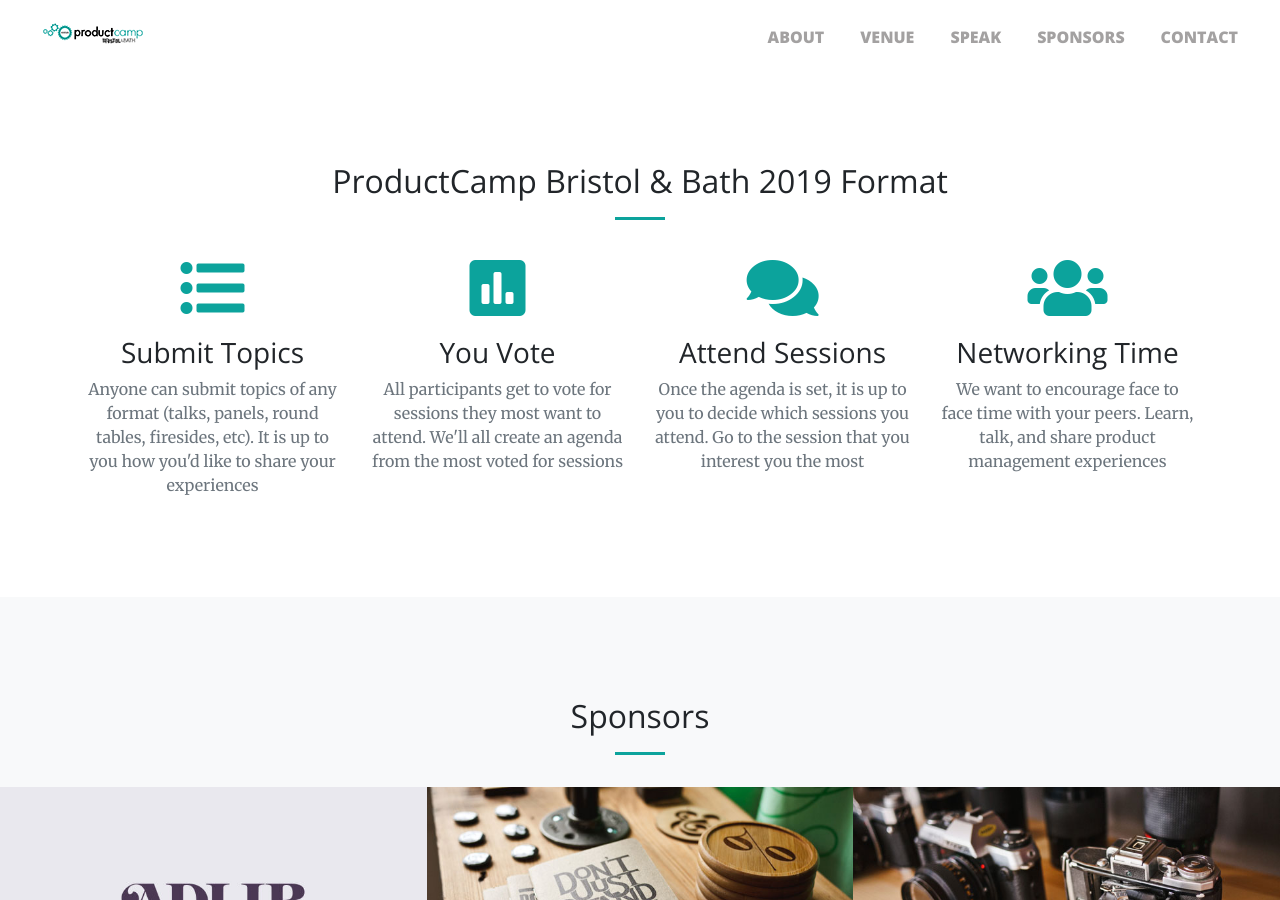
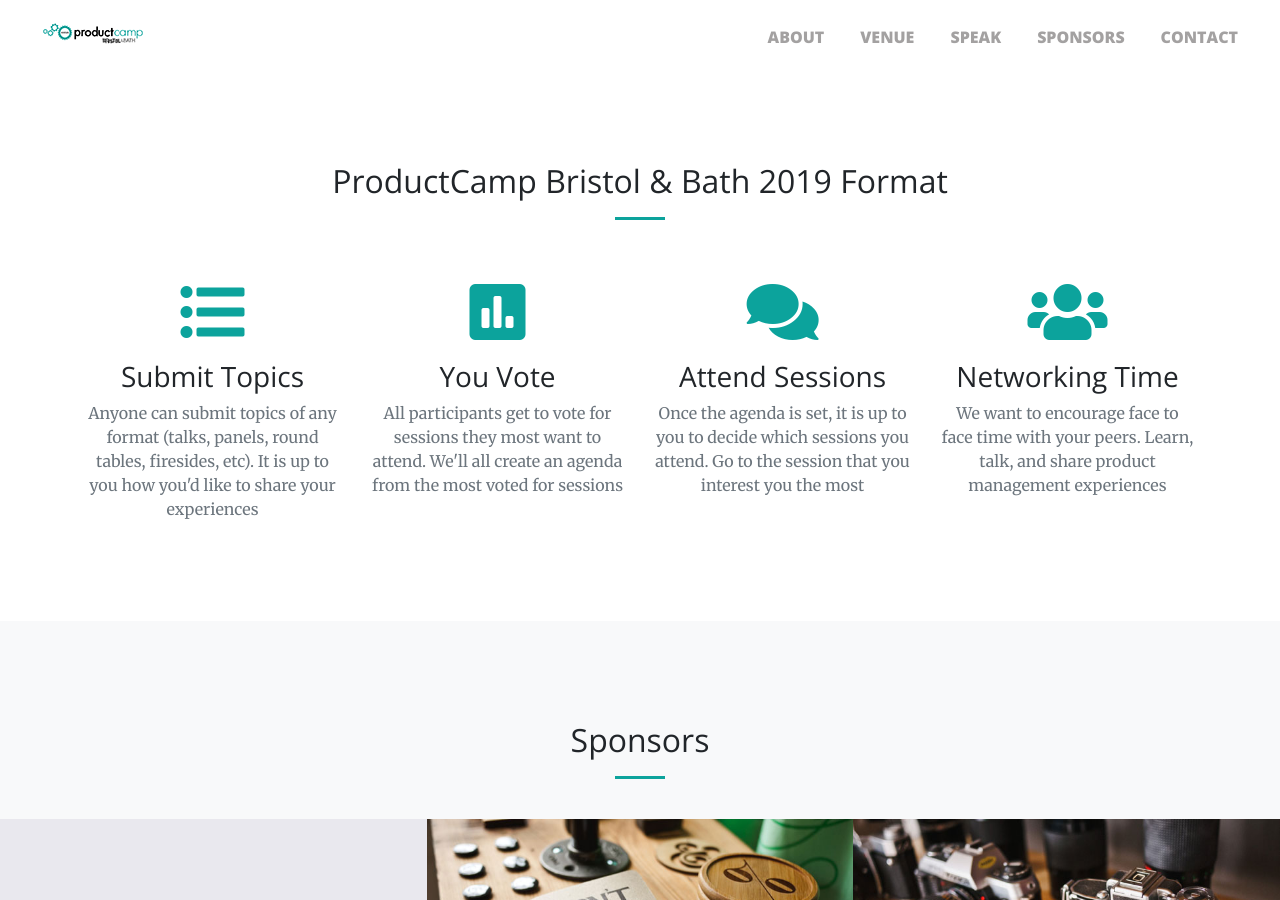
Before and after one commit to inavarre/product-camp-bristol-bath, a Jekyll site: the page built from index.html, in a window 1280 px wide and 900 px high, scrolled down 1491 px. Built offline with Jekyll 4.4.1, drawn with Linux system fonts in a browser that asks for light colours; nearby versions of some CDN libraries.

Commit message:
header spacing and animation icon speed

```diff
--- a/_includes/how.html
+++ b/_includes/how.html
@@ -1,7 +1,7 @@
 <section id="unconference">
     <div class="container">
         <div class="row">
-            <div class="col-lg-12 text-center">
+            <div class="col-lg-12 mb-4 text-center">
                 <h2 class="section-heading">ProductCamp Bristol & Bath 2019 Format</h2>
                 <hr class="primary">
             </div>
@@ -11,28 +11,28 @@
         <div class="row">
             <div class="col-lg-3 col-md-6 text-center">
                 <div class="service-box">
-                    <i class="fas fa-list-ul fa-4x wow animated bounceInUp text-primary"></i>
+                    <i class="fas fa-list-ul fa-4x wow animated bounceInUp slow text-primary"></i>
                     <h3 class="mt-3">Submit Topics</h3>
                     <p class="text-muted">Anyone can submit topics of any format (talks, panels, round tables, firesides, etc). It is up to you how you'd like to share your experiences</p>
                 </div>
             </div>
             <div class="col-lg-3 col-md-6 text-center">
                 <div class="service-box">
-                    <i class="fas fa-poll fa-4x wow animated bounceInUp text-primary" data-wow-delay=".1s"></i>
+                    <i class="fas fa-poll fa-4x wow animated bounceInUp slow text-primary"></i>
                     <h3 class="mt-3">You Vote</h3>
                     <p class="text-muted">All participants get to vote for sessions they most want to attend. We'll all create an agenda from the most voted for sessions</p>
                 </div>
             </div>
             <div class="col-lg-3 col-md-6 text-center">
                 <div class="service-box">
-                    <i class="fas fa-comments fa-4x wow animated bounceInUp text-primary" data-wow-delay=".2s"></i>
+                    <i class="fas fa-comments fa-4x wow animated bounceInUp slow text-primary"></i>
                     <h3 class="mt-3">Attend Sessions </h3>
                     <p class="text-muted">Once the agenda is set, it is up to you to decide which sessions you attend. Go to the session that you interest you the most</p>
                 </div>
             </div>
             <div class="col-lg-3 col-md-6 text-center">
                 <div class="service-box">
-                    <i class="fas fa-users fa-4x wow animated bounceInUp text-primary" data-wow-delay=".3s"></i>
+                    <i class="fas fa-users fa-4x wow animated bounceInUp slow text-primary"></i>
                     <h3 class="mt-3">Networking Time</h3>
                     <p class="text-muted">We want to encourage face to face time with your peers. Learn, talk, and share product management experiences</p>
                 </div>
--- a/_includes/sponsors.html
+++ b/_includes/sponsors.html
@@ -1,7 +1,7 @@
 <section id="sponsors" class="bg-light">
     <div class="container">
         <div class="row">
-            <div class="col-lg-12 mb-3 text-center">
+            <div class="col-lg-12 mb-4 text-center">
                 <h2 class="section-heading">Sponsors</h2>
                 <hr class="primary">
             </div>
--- a/_includes/venue.html
+++ b/_includes/venue.html
@@ -8,7 +8,7 @@
                 <h2 class="section-heading">Venue</h2>
                 <hr class="dark">
                 <h3>APEX City of Bath Hotel</h3>
-                <i class="fas fa-map-marker-alt fa-2x wow animated slideInUp text-primary my-3"></i>
+                <i class="fas fa-map-marker-alt fa-2x wow animated slideInUp fast text-primary my-3"></i>
                 <p class="text-dark"><a href="https://goo.gl/maps/CvNKxnoGg582" target="_blank">James Street West, Bath BA1 2DA</a></p>
                 <p class="text-dark">Located in the heart of the city centre just a ten minute walk from Bath Spa train station, Apex Hotel provides us with a great modern conference space. Locally sourced, breakfast and refreshments will be provided throughout the day.</p>
         </div>
```
